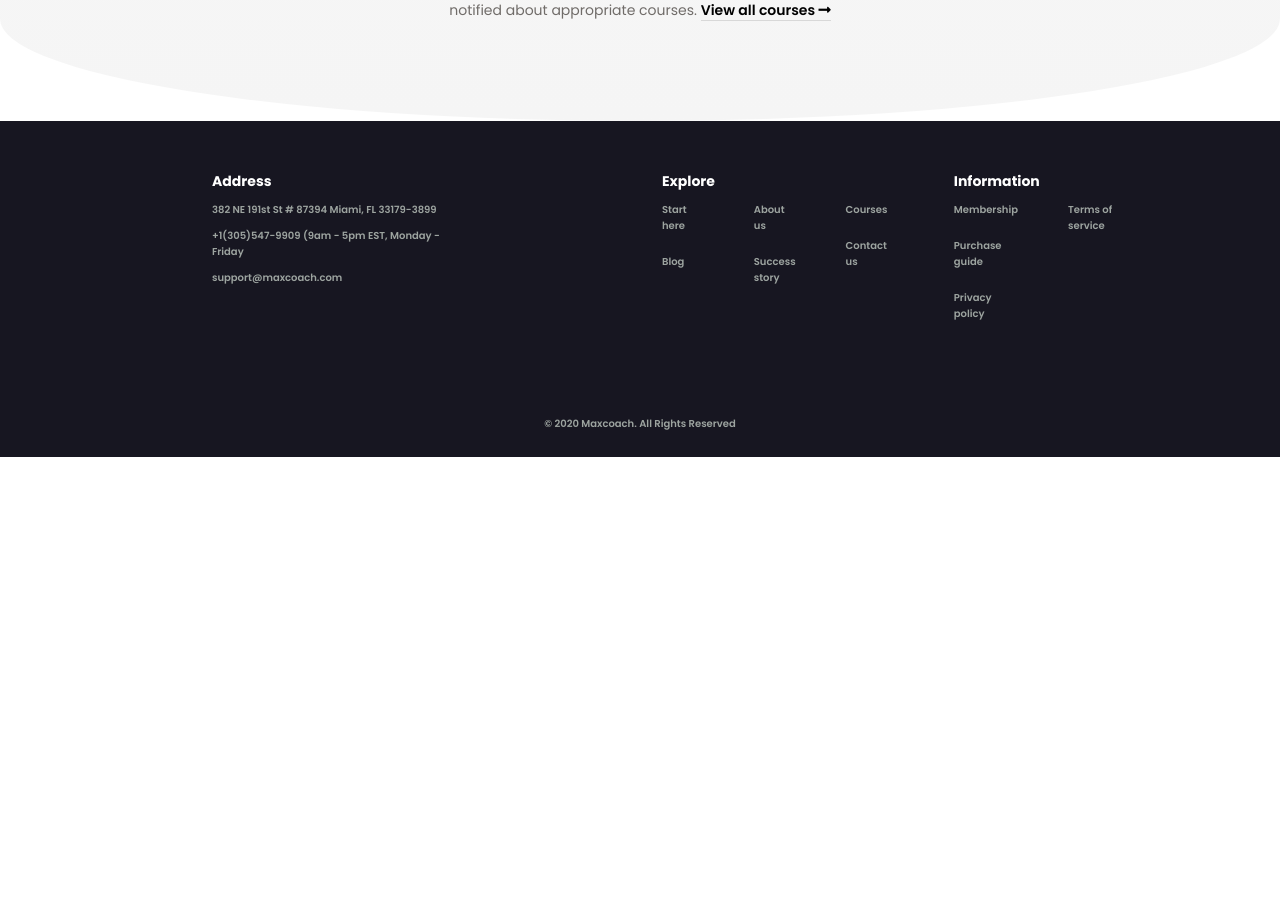
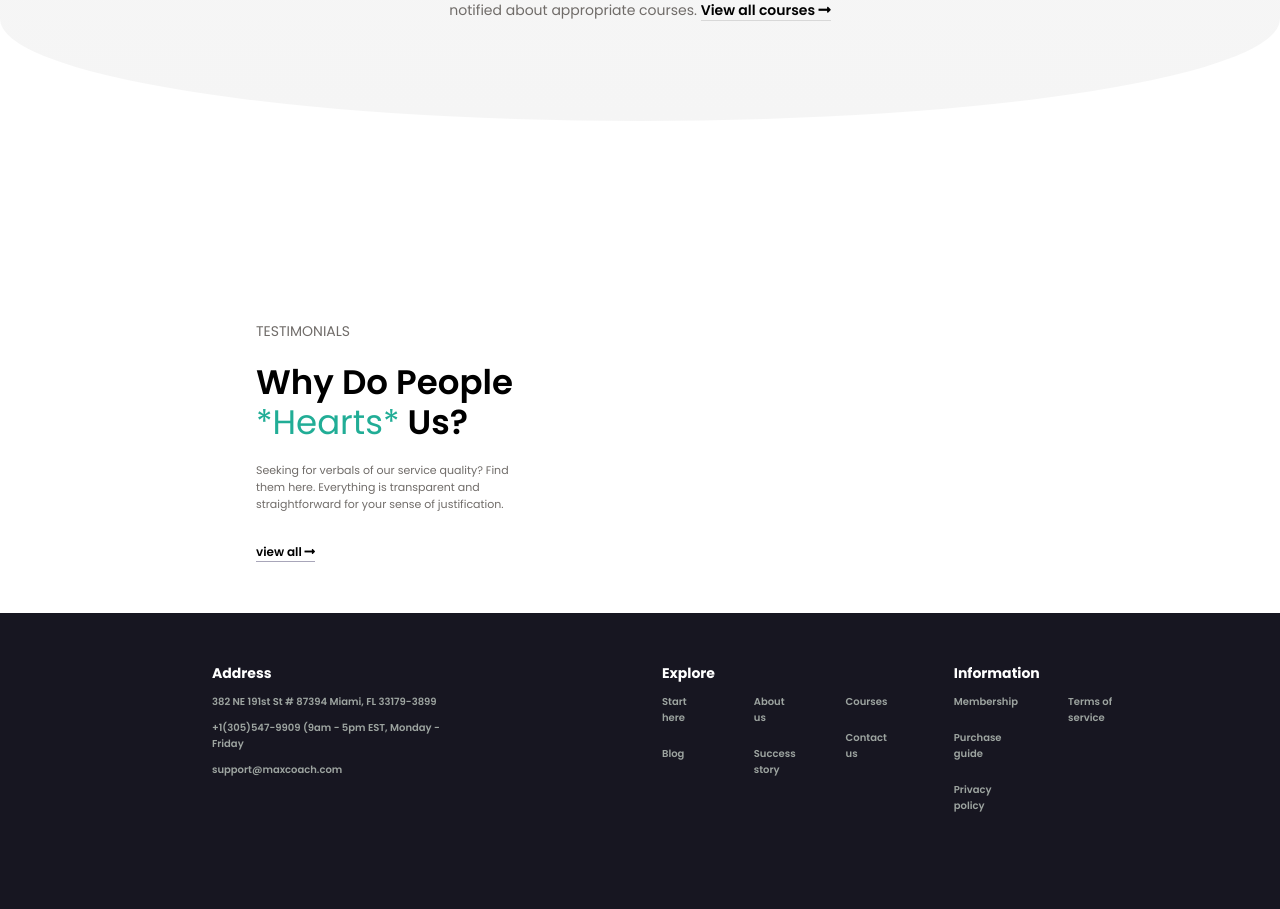
Before and after one commit to PaulDenis/proj-html-vuejs, a Vue app: page / in a window 1280 px wide. Shown: the part 2740-3649 px from the top of the page. Before the commit the page ends 3197 px from the top, so only its background shows below. Built offline with nearby package versions, Linux system fonts and the light colour scheme.

Commit message:
Iniziata sezione testimonials

```diff
--- a/src/components/Main.vue
+++ b/src/components/Main.vue
@@ -6,6 +6,7 @@
             <UpgradeLife/>
             <Courses/>
         </div>
+        <Testimonials/>
 
     </div>
 </template>
@@ -15,6 +16,7 @@ import WorkCulture from './WorkCulture.vue'
 import Stats from './Stats.vue'
 import UpgradeLife from './UpgradeLife.vue'
 import Courses from './Courses.vue'
+import Testimonials from './Testimonials.vue'
 
 export default {
     name: "Main",
@@ -22,7 +24,8 @@ export default {
         WorkCulture,
         Stats,
         UpgradeLife,
-        Courses
+        Courses,
+        Testimonials
     }
 
 }
--- /dev/null
+++ b/src/components/Testimonials.vue
@@ -0,0 +1,53 @@
+<template>
+    <div class="testimonials clearfix">
+        <div class="text">
+            <p class="subtitle">Testimonials</p>
+            <p class="title">Why Do People <span>*Hearts*</span> Us?</p>
+            <p class="mainText">Seeking for verbals of our service quality? Find them here. Everything is transparent and straightforward for your sense of justification.</p>
+            <p class="all">view all <i class="fas fa-long-arrow-alt-right"></i></p>
+        </div>
+        <div class="image">
+
+        </div>
+    </div>
+</template>
+
+<script>
+export default {
+    name: 'Testimonials'
+}
+</script>
+
+<style lang="scss" scoped>
+
+@import "~@fontsource/poppins/400.css";
+ @import "~@fontsource/poppins/600.css";
+ @import "~@fontsource/poppins/800.css";
+ @import '~@fortawesome/fontawesome-free/css/all.min.css';
+ @import "../style/common.scss";
+
+ @include text_rules;
+ @include clearfix;
+
+    .testimonials {
+        width: 60%;
+        margin: auto;
+    }
+    .text {
+        margin-top: 200px;
+        margin-bottom: 50px;
+        float: left;
+        width: 35%;
+        font-family: poppins;
+    }
+    .all {
+        display: inline-block;
+        font-size: 12px;
+        font-weight: 600;
+        border-bottom: 1px solid #a8a6b9;
+        &:hover {
+            cursor: pointer;
+        }
+    }
+
+</style>
```
